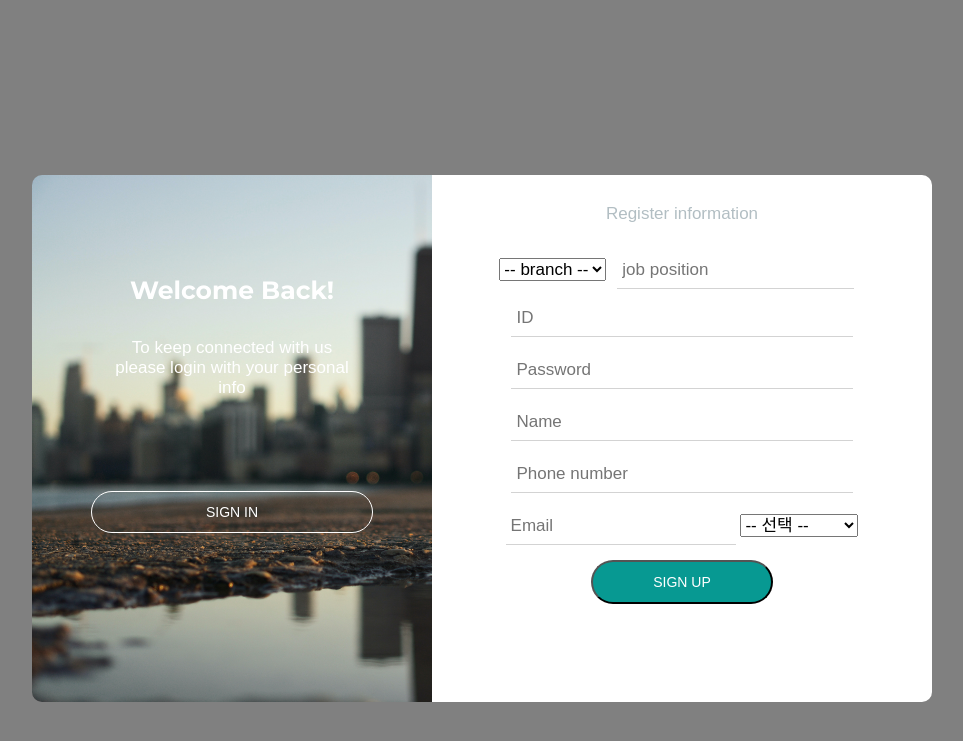
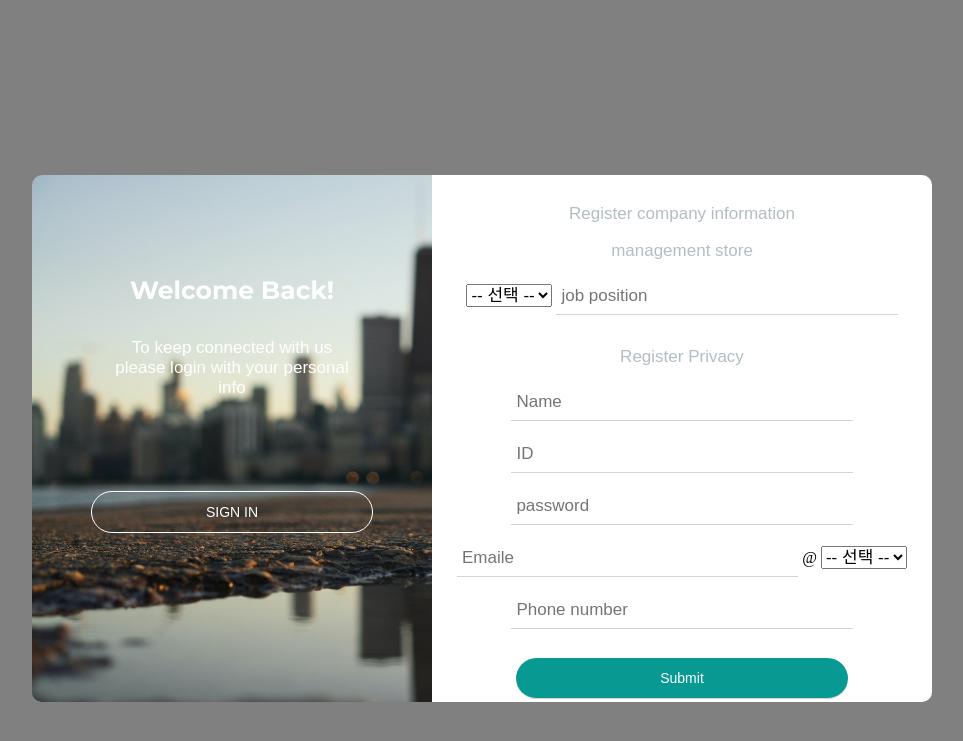
Before and after one commit to 2022-SMHRD-KDT-BigData-3/CATSEYE, a Java web app: page /login.jsp in a window 1280 px wide. Shown: the top 741 px of the page, without its empty margins (158-1121 px from the left). Run offline with Spring Boot 4, a stand-in JSP engine, Linux system fonts and the light colour scheme; the project's own start-up code is not run, and a stand-in starts its controllers and pages; some libraries are stand-ins or nearby versions; some web fonts are replaced.

Commit message:
commit Login.jsp 화면상 정리 필요

```diff
--- a/SpringTEST2/src/main/webapp/login.jsp
+++ b/SpringTEST2/src/main/webapp/login.jsp
@@ -1,5 +1,6 @@
 <%@ page language="java" contentType="text/html; charset=UTF-8"
     pageEncoding="UTF-8"%>
+<%@taglib prefix="c" uri="http://java.sun.com/jsp/jstl/core" %>
 <!DOCTYPE html>
 <html>
 <head>
@@ -7,12 +8,29 @@
   <title>login</title>
   <link rel='stylesheet' href='https://cdnjs.cloudflare.com/ajax/libs/animate.css/3.7.2/animate.min.css'>
   <link rel='stylesheet' type="text/css" href='./resources/CSS/Login.css'/>
-
 </head>
 <body>
+
+ <%
+    String joinsuccess = (String)session.getAttribute("joinsuccess");
+ System.out.print("로그인?"+joinsuccess);
+ if(joinsuccess!=null){
+    System.out.print("로그인 확인 성공");
+%>
+
+<script type="text/javascript">
+window.onload = function(){
+alert("회원가입 성공")
+
+document.getElementById('btn').onclick=change();
+};
+
+</script>
+
+<%} %>
 <div class="container">
   <div class="move">
-    <div class="p-button normal signin animated pulse">SIGN IN</div>
+    <div class="p-button normal signin animated pulse"  id='bnt'>SIGN IN</div>
   </div>
   <div class="welcome">
     <h4 class="bold welcome-text">Welcome Back!</h4>
@@ -22,7 +40,6 @@
     <h4 class="bold welcome-text">Hello Friend</h4>
     <p class="normal text">Enter your personal details and start journey with us</p>
   </div>
-
   <div class="form">
     <!-- <h4 class="bold title">Create Account</h4> -->
     <div class="icons">
@@ -33,47 +50,162 @@
 
     <!-- name 값 지정, 가입시 필요 해당 목록 추가 필요 -->
 <!-- 회원가입에 회원번호(?)  -->
-    <form>
+    <form action="join.do" method="post">
     <div style="margin:-26px;">
     <br>
-    <p class="normal light">Register information</p>
-    <div id ="mp">
- 	<select class="normal name" name='managementstore'>
-  	<option value='' selected>-- branch --</option>
+    <p class="normal light">Register company information</p>
+    <p class="normal light2">management store</p>
+    <select class="normal name" name="MBR_SHOP">
+     <option value='' selected>-- 선택 --</option>
      <option value='Gangnam'>강남점</option>
      <option value='Cheongdam'>청담점</option>
      <option value='sinsa'>신사점</option>
      <option value='yeogsam'>역삼점</option>
      <option value='Myeongdong'>명동점</option>
-  	<input type="text" placeholder="job position" class="normal name" name="position" style=" width: 41%; margin: 11px;"><br>
-	</div>
-
-	<div>
-  	<input type="text" placeholder="ID" class="normal" name="ID"><br>
-    <input type="password" placeholder="Password" class="normal"><br>
-    </div>
-
-   <!-- <p class="normal light2">Register Privacy</p> -->
-    <input type="text" placeholder="Name" class="normal name" name="Name"><br>
-    <input type="text" placeholder="Phone number" class="normal name" name="Phonenumber"><br>
-   <input type="text" placeholder="Email" class="normal name" name="Email" style=" width: 40%; "> <select class="normal name" name='detailemail'>
+     </select>
+    <input type="text" placeholder="job position" class="normal name" name="MBR_POS">
+    <br>
+   <p class="normal light2">Register Privacy</p>
+    <input type="text" placeholder="Name" class="normal name" name="MBR_NAME" id="MBR_NAME">
+    <input type="text" placeholder="ID" class="normal" name="MBR_ID" id="MBR_ID">
+    <input type="password" placeholder="password" class="normal" name="MBR_PW">
+    <input type="text" placeholder="Emaile" class="normal name" name="MBR_MAIL"> @ <select class="normal">
   <option value='' selected>-- 선택 --</option>
-  	<option value=''>@naver.com</option>
-  	<option value='banana'>@daum.net</option>
-  	</select><br>
+  <option value=''>강남점</option>
+  <option value='banana'>청담점</option>
+  <option value='lemon'>신사점</option>
+  <option value='lemon'>역삼점</option>
+  <option value='lemon'>명동점</option>
+</select>
+    <input type="text" placeholder="Phone number" class="normal name" name="MBR_CNT"><br>
 
     <p class="normal forgot">Forgot your password?</p>
-    <button class="b-button normal">SIGN UP</button>
+    <script>
+
+</script>
+    <p>
+    <input type='submit' class="b-button normal" id='join' placeholder="SIGN UP" >
+    <input type='button' class="b-button normal" id='login' onclick='return submit2(this.form);' style='display:none'>
+    </p>
   </div>
+  </form>
   </div>
 </div>
 </form>
+
 <!-- partial -->
   <script src='https://cdnjs.cloudflare.com/ajax/libs/jquery/3.4.1/jquery.min.js'></script>
 <script src='https://kit.fontawesome.com/3eee069757.js'></script>
-<!-- <script  src="./script.js"></script>  -->
+<!-- <script  src="./script.js"></script> -->
 
+<!-- <script type="text/javascript">
+function submit2(frm) {
+   alert("login hi");
+    frm.action='login.do';
+    frm.submit();
+    return true;
+  }
+/*login*/
+let flag = 0;
+
+$(".signin").on("click", function change(){
+  if(flag == 0){
+    $(".move").addClass("moving");
+    $(".move").removeClass("start");
+
+
+    $(".form").addClass("movingForm");
+    $(".form").removeClass("startForm");
+
+    $(".hello").show();
+    $(".welcome").hide();
+
+
+    $(".move").css("background-position", "right");
+
+    setTimeout(function(){
+      $(".title").text("Sign-in in to Pixmy");
+      $(".light").text("Or use your email account");
+      $(".name").hide();
+      $("#join").hide();
+      $("#login").show();
+      $(".forgot").show();
+      $(".form").css("border-radius","10px 0px 0px 10px");
+      $(".move").css("border-radius","0px 10px 10px 0px");
+    }, 200);
+
+    flag=1;
+  }else{
+    $(".move").removeClass("moving");
+    $(".move").addClass("start");
+
+    $(".form").removeClass("movingForm");
+    $(".form").addClass("startForm");
+
+
+    $(".hello").hide();
+    $(".welcome").show();
+
+    $(".move").css("background-position", "left");
+
+    setTimeout(function(){
+      $(".title").text("Create Account");
+      $(".light").text("Or use your email for registration");
+      $(".name").show();
+      $("#login").hide();
+      $("#join").show();
+      $(".forgot").hide();
+      $(".form").css("border-radius","0px 10px 10px 0px");
+      $(".move").css("border-radius","10px 0px 0px 10px");
+    }, 200);
+
+    flag=0;
+  }
+
+/*비디오*/
+const allVideos = document.querySelectorAll(".video");
+
+allVideos.forEach((v) => {
+ v.addEventListener("mouseover", () => {
+  const video = v.querySelector("video");
+  video.play();
+ });
+
+ v.addEventListener("mouseleave", () => {
+  const video = v.querySelector("video");
+  video.pause();
+ });
+
+$(function () {
+ $(".logo, .logo-expand, .discover").on("click", function (e) {
+  $(".main-container").removeClass("show");
+  $(".main-container").scrollTop(0);
+ });
+ $(".trending, .video").on("click", function (e) {
+  $(".main-container").addClass("show");
+  $(".main-container").scrollTop(0);
+  $(".sidebar-link").removeClass("is-active");
+  $(".trending").addClass("is-active");
+ });
+
+ $(".video").click(function () {
+  var source = $(this).find("source").attr("src");
+  var title = $(this).find(".video-name").text();
+  var person = $(this).find(".video-by").text();
+  var img = $(this).find(".author-img").attr("src");
+  $(".video-stream video").stop();
+  $(".video-stream source").attr("src", source);
+  $(".video-stream video").load();
+  $(".video-p-title").text(title);
+  $(".video-p-name").text(person);
+  $(".video-detail .author-img").attr("src", img);
+ });
+});
+
+});
+});
+</script>
+ -->
 <script src="./resources/JS/login.js"></script>
-
 </body>
 </html>
--- a/SpringTEST2/src/main/webapp/resources/CSS/Login.css
+++ b/SpringTEST2/src/main/webapp/resources/CSS/Login.css
@@ -54,7 +54,7 @@ body{
   text-align:center;
   z-index:20;
   /* background-color:#2ecc71; */
-  background-image:url(../img/11.jpg);
+  background-image:url(./resources/img/11.jpg);
   background-size:cover;
   background-position:left;
   transition:all .4s ease;
--- a/SpringTEST2/src/main/webapp/resources/JS/login.js
+++ b/SpringTEST2/src/main/webapp/resources/JS/login.js
@@ -1,11 +1,23 @@
+function submit2(frm) {
+   alert("login hi");
+    frm.action='login.do';
+    frm.submit();
+    return true;
+  }
+window.onload = function(){
+alert("회원가입 성공")
+
+document.getElementById('btn').onclick=change();
+};
+
 /*login*/
 let flag = 0;
 
-
-$(".signin").on("click", function(){
+$(".signin").on("click", function change(){
   if(flag == 0){
     $(".move").addClass("moving");
     $(".move").removeClass("start");
+
 
     $(".form").addClass("movingForm");
     $(".form").removeClass("startForm");
@@ -20,8 +32,8 @@ $(".signin").on("click", function(){
       $(".title").text("Sign-in in to Pixmy");
       $(".light").text("Or use your email account");
       $(".name").hide();
-      $(".p-button").text("SIGN IN");
-      $(".b-button").text("SIGN UP");
+      $("#join").hide();
+      $("#login").show();
       $(".forgot").show();
       $(".form").css("border-radius","10px 0px 0px 10px");
       $(".move").css("border-radius","0px 10px 10px 0px");
@@ -45,8 +57,8 @@ $(".signin").on("click", function(){
       $(".title").text("Create Account");
       $(".light").text("Or use your email for registration");
       $(".name").show();
-      $(".p-button").text("SIGN UP");
-      $(".b-button").text("SIGN IN");
+      $("#login").hide();
+      $("#join").show();
       $(".forgot").hide();
       $(".form").css("border-radius","0px 10px 10px 0px");
       $(".move").css("border-radius","10px 0px 0px 10px");
```
Lines whose indentation alone changed are shown as unchanged.
